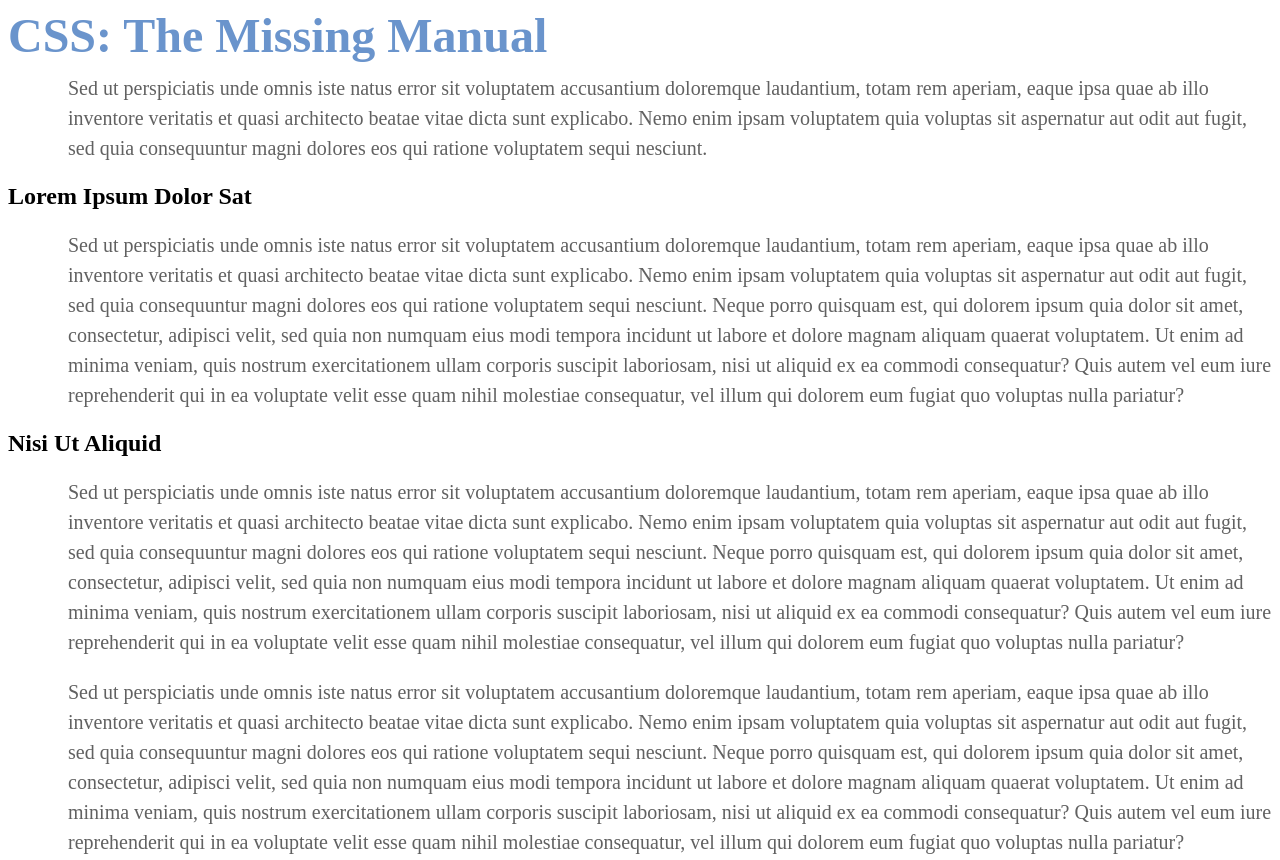
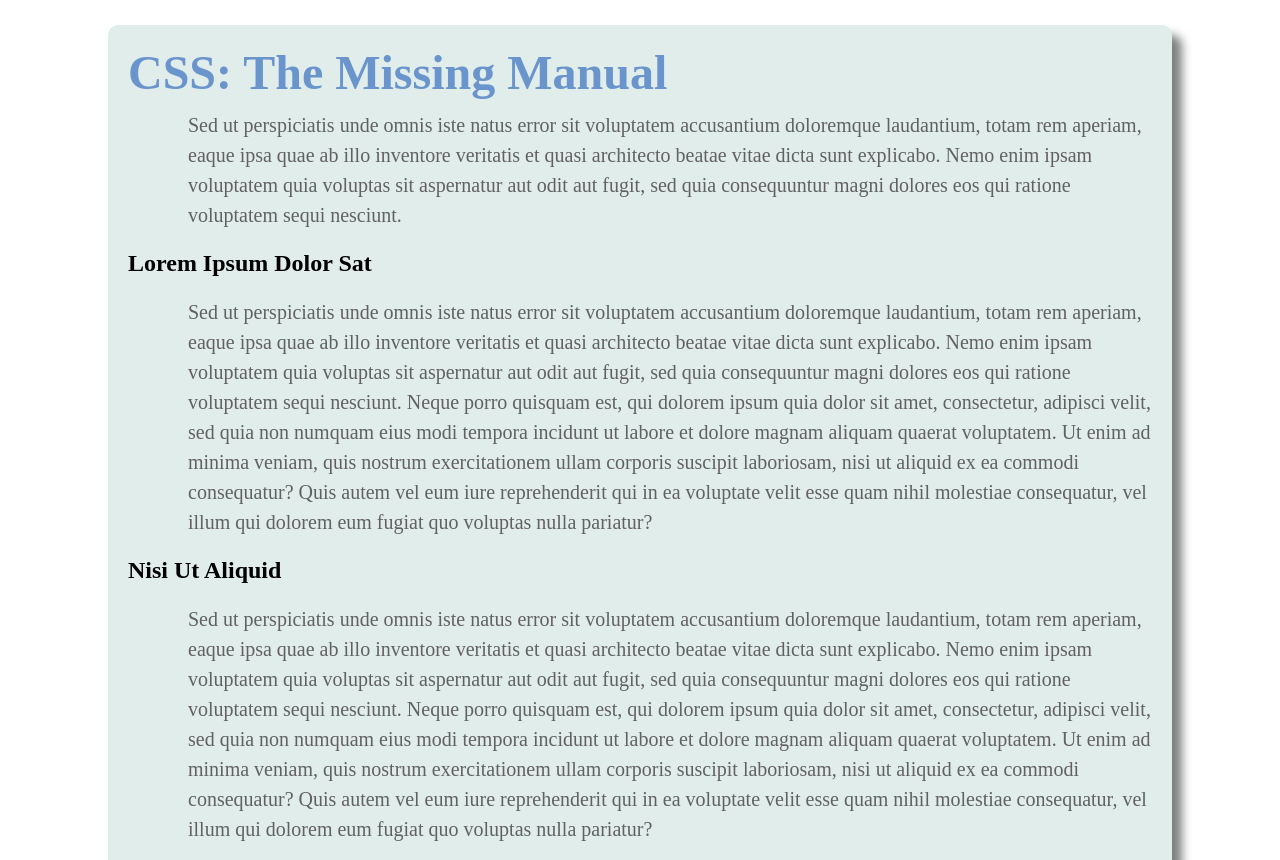
Before and after one commit to deepblueIBM100/learning-css, a plain HTML site: page index.html in a window 1280 px wide. Shown: the top 860 px of the page. Drawn offline with Linux system fonts and the light colour scheme.

Commit message:
Added link to stylesheets.

```diff
--- a/index.html
+++ b/index.html
@@ -3,21 +3,8 @@
 <head>
 <meta charset="UTF-8">
 <title>CSS:The Missing Manual -- Chapter 2</title>
-<style>
-h1 {
-  color: #6A94CC;
-  font-size: 3em;
-  margin: 0;
-}
-p {
-  font-size: 1.25em;
-  color: #616161;
-  line-height: 150%;
-  margin-top: 10px;
-  margin-left: 60px;
-}
-
-</style>
+<link href="http://fonts.googleapis.com/css?family=Varela+Round" rel="stylesheet" />
+<link href="styles.css" rel="stylesheet" />
 </head>
 <body>
 <h1>CSS: The Missing Manual</h1>
--- a/styles.css
+++ b/styles.css
@@ -10,3 +10,15 @@ body {
   box-shadow: 10px 10px 10px rgba(0,0,0,.5);
   background-color: #E1EDEB;
 }
+h1 {
+  color: #6A94CC;
+  font-size: 3em;
+  margin: 0;
+}
+p {
+  font-size: 1.25em;
+  color: #616161;
+  line-height: 150%;
+  margin-top: 10px;
+  margin-left: 60px;
+}
```
